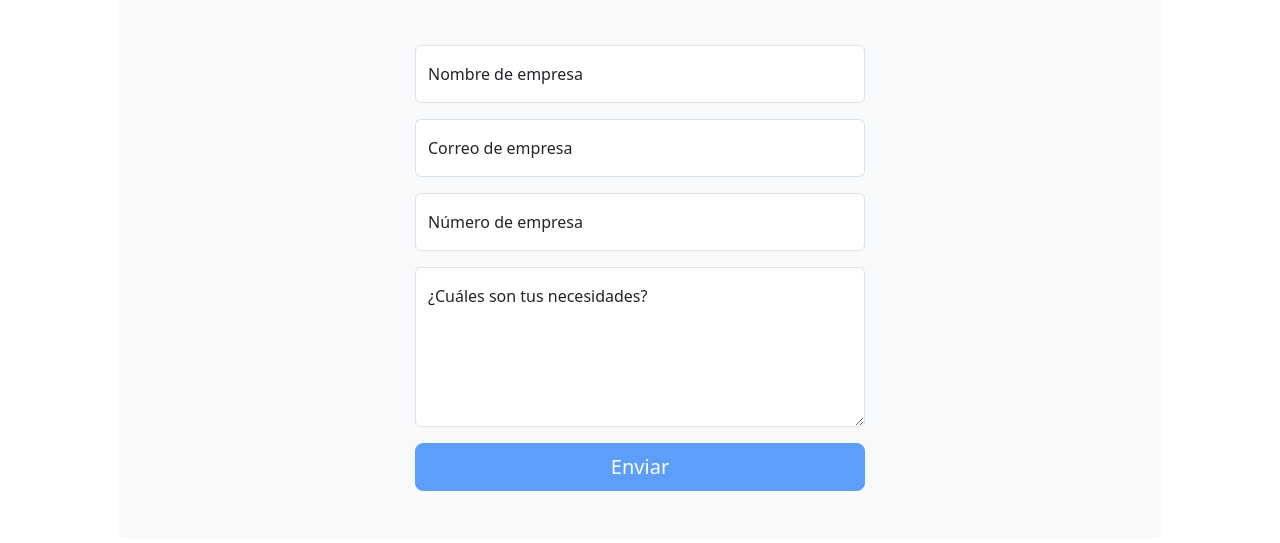
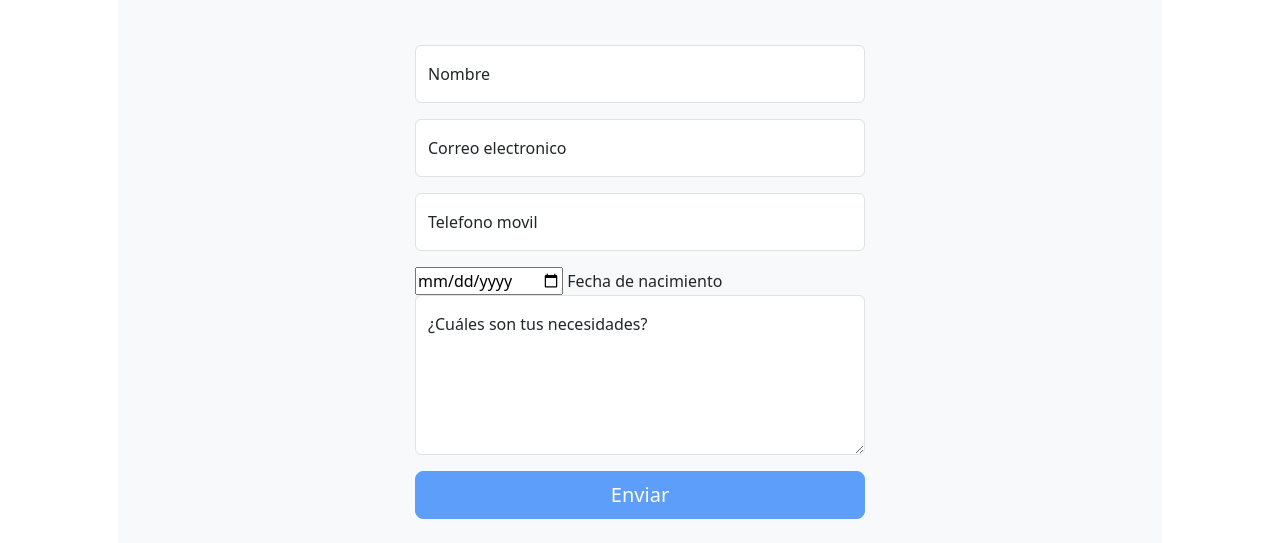
Before and after one commit to RobChar35/DAWA-Lab-01-Robert-Charca, a plain HTML site: page views/pages/contacto.html in a window 1280 px wide. Shown: the part 257-800 px from the top of the page. Drawn offline with nearby package versions, Linux system fonts and the light colour scheme.

Commit message:
cambio de la pagina de contacto

```diff
--- a/views/pages/contacto.html
+++ b/views/pages/contacto.html
@@ -46,25 +46,31 @@
                         <!-- To make this form functional, sign up at-->
                         <!-- https://startbootstrap.com/solution/contact-forms-->
                         <!-- to get an API token!-->
-                        <form id="contactForm" data-sb-form-api-token="API_TOKEN">
+                        <form id="contactForm" method="post" data-sb-form-api-token="API_TOKEN">
                             <!-- Name input-->
                             <div class="form-floating mb-3">
                                 <input class="form-control" id="name" type="text" placeholder="Enter your name..." data-sb-validations="required" />
-                                <label for="name">Nombre de empresa</label>
-                                <div class="invalid-feedback" data-sb-feedback="name:required">Ingrese un nombre.</div>
+                                <label for="name">Nombre</label>
+                                <div class="invalid-feedback" data-sb-feedback="name:required">Nombre del solicitante.</div>
                             </div>
                             <!-- Email address input-->
                             <div class="form-floating mb-3">
                                 <input class="form-control" id="email" type="email" placeholder="name@example.com" data-sb-validations="required,email" />
-                                <label for="email">Correo de empresa</label>
+                                <label for="email">Correo electronico</label>
                                 <div class="invalid-feedback" data-sb-feedback="email:required">Ingrese un correo.</div>
                                 <div class="invalid-feedback" data-sb-feedback="email:email">El correo no es válido.</div>
                             </div>
                             <!-- Phone number input-->
                             <div class="form-floating mb-3">
                                 <input class="form-control" id="phone" type="tel" placeholder="(123) 456-7890" data-sb-validations="required" />
-                                <label for="phone">Número de empresa</label>
+                                <label for="phone">Telefono movil</label>
                                 <div class="invalid-feedback" data-sb-feedback="phone:required">Ingrese un número de teléfono.</div>
+                            </div>
+                            <!-- Date input-->
+                            <div>
+                                <input type="date" placeholder="12/03/2003" data-sb-validations="required">
+                                <label for="phone">Fecha de nacimiento</label>
+                                <div class="invalid-feedback" data-sb-feedback="date:required">Ingrese una fecha de nacimiento.</div>
                             </div>
                             <!-- Message input-->
                             <div class="form-floating mb-3">
```
